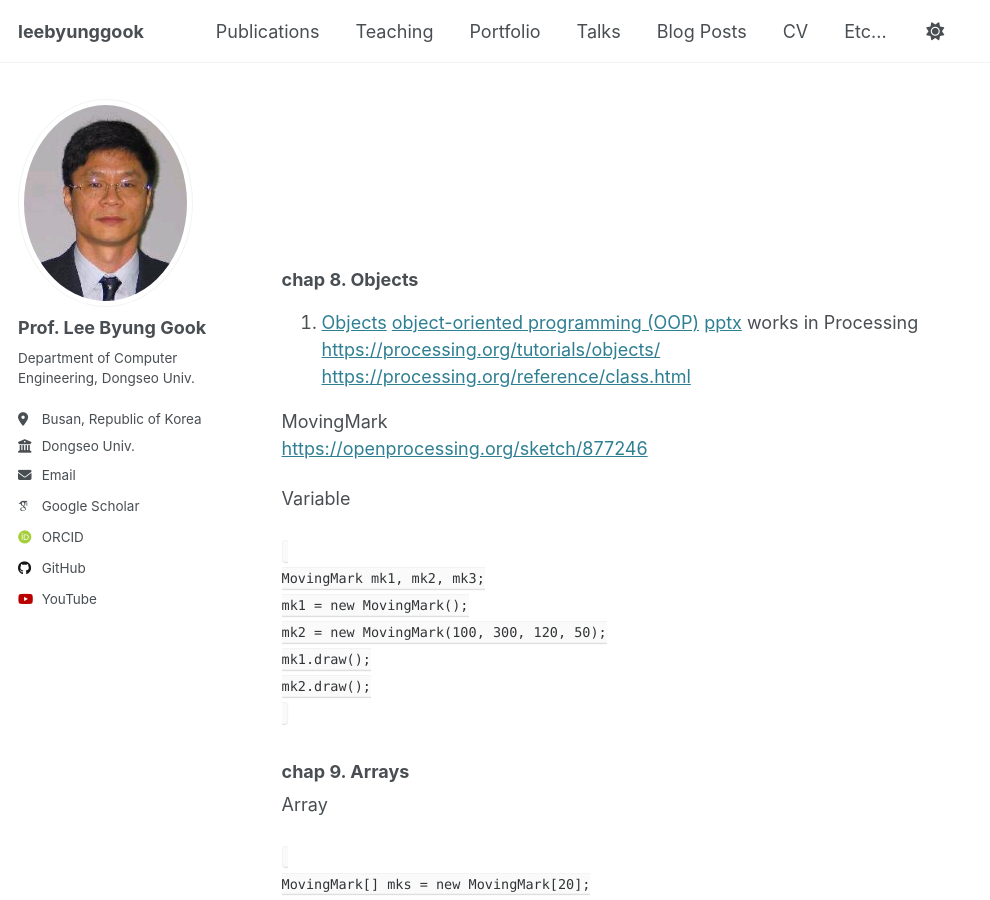
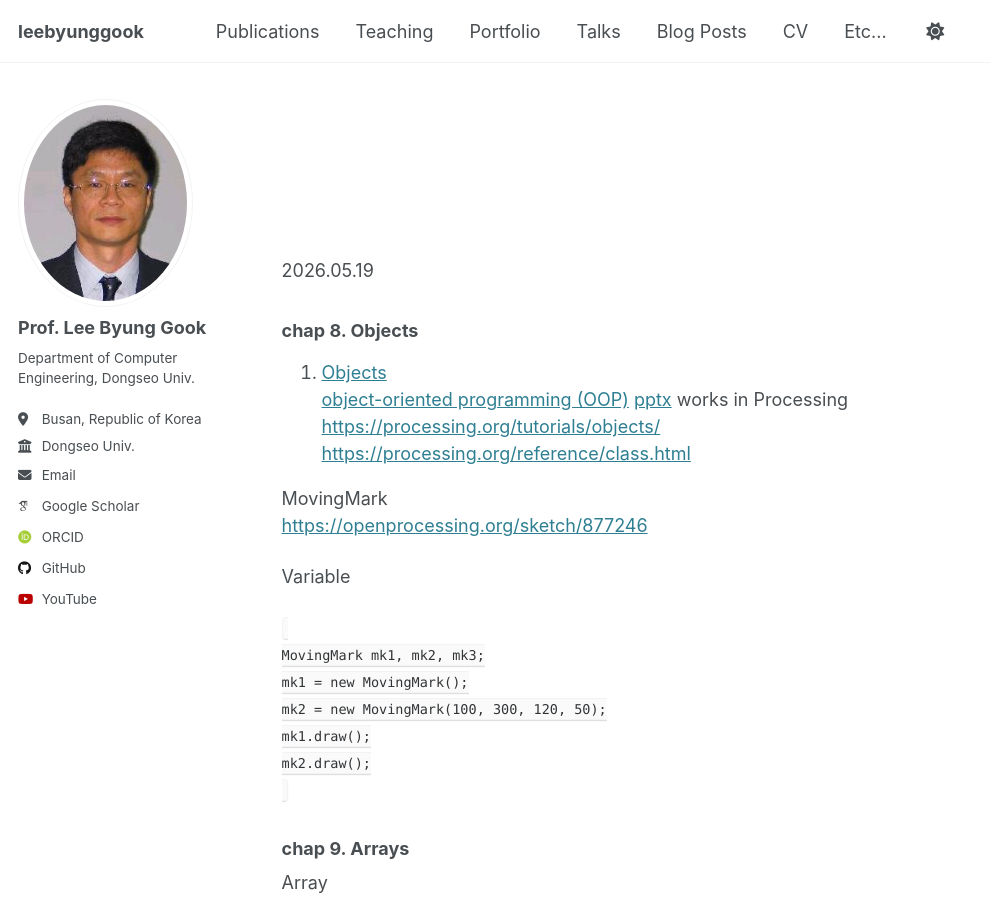
Before and after one commit to leebyunggook/leebyunggook.github.io, a Jekyll site: the page built from _pages/PhysicsProcessing.md, in a window 1280 px wide and 900 px high, scrolled down 2492 px. Shown: the whole window, without its empty margins (0-990 px from the left). Built offline with Jekyll 4.4.1, drawn with Linux system fonts in a browser that asks for light colours; some web fonts are replaced; our own code applies the rules of GitHub Pages for plain Markdown files.

Commit message:
Update PhysicsProcessing.md

```diff
--- a/_pages/PhysicsProcessing.md
+++ b/_pages/PhysicsProcessing.md
@@ -69,9 +69,10 @@ Simple Logo and Pattern
 <img src="./Picture1.png" width="300" height="300"> <img src="./Picture2.png" width="300" height="300">
 </p>
 
+2026.05.19 <br>
 ### chap 8. Objects
 
-8. [Objects](http://learningprocessing.com/examples/chp08/example-08-01-singleobject)
+8. [Objects](http://learningprocessing.com/examples/chp08/example-08-01-singleobject) <br>
 [object-oriented programming (OOP)](./OOP.pdf) [pptx](./OOP.pptx) works in Processing <br>
 [https://processing.org/tutorials/objects/](https://processing.org/tutorials/objects/) <br>
 [https://processing.org/reference/class.html](https://processing.org/reference/class.html) <br>
```
